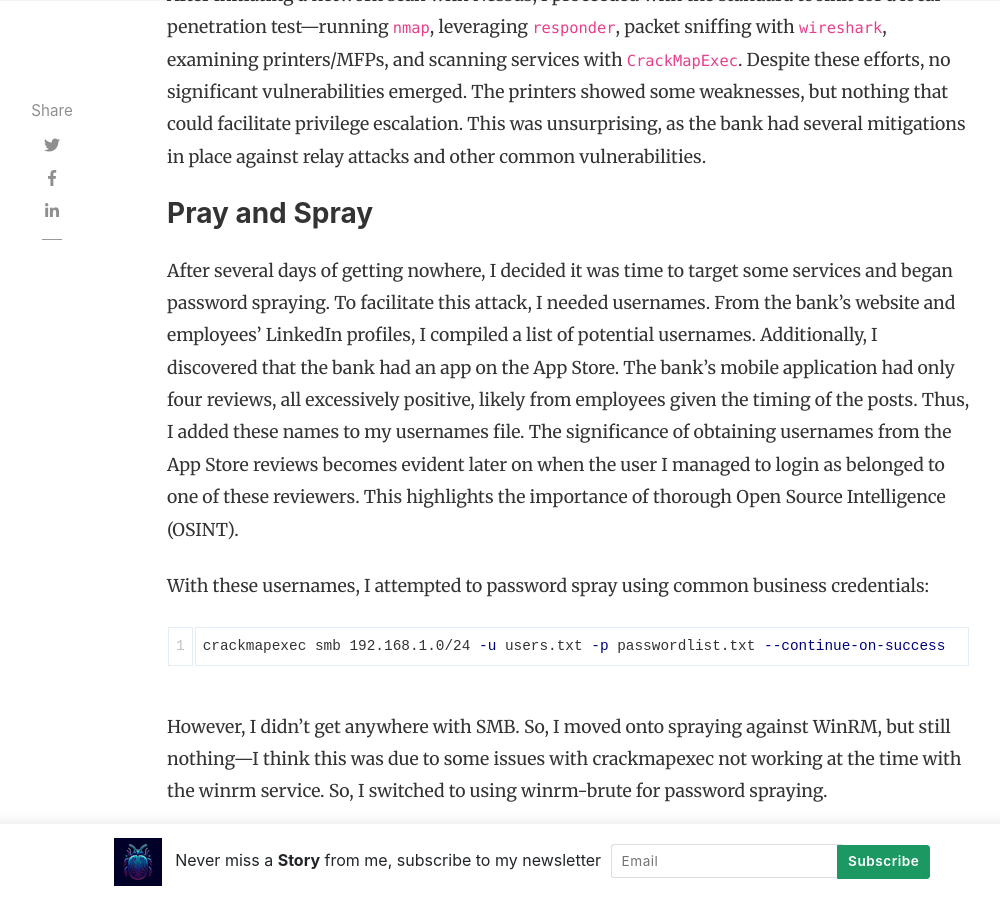
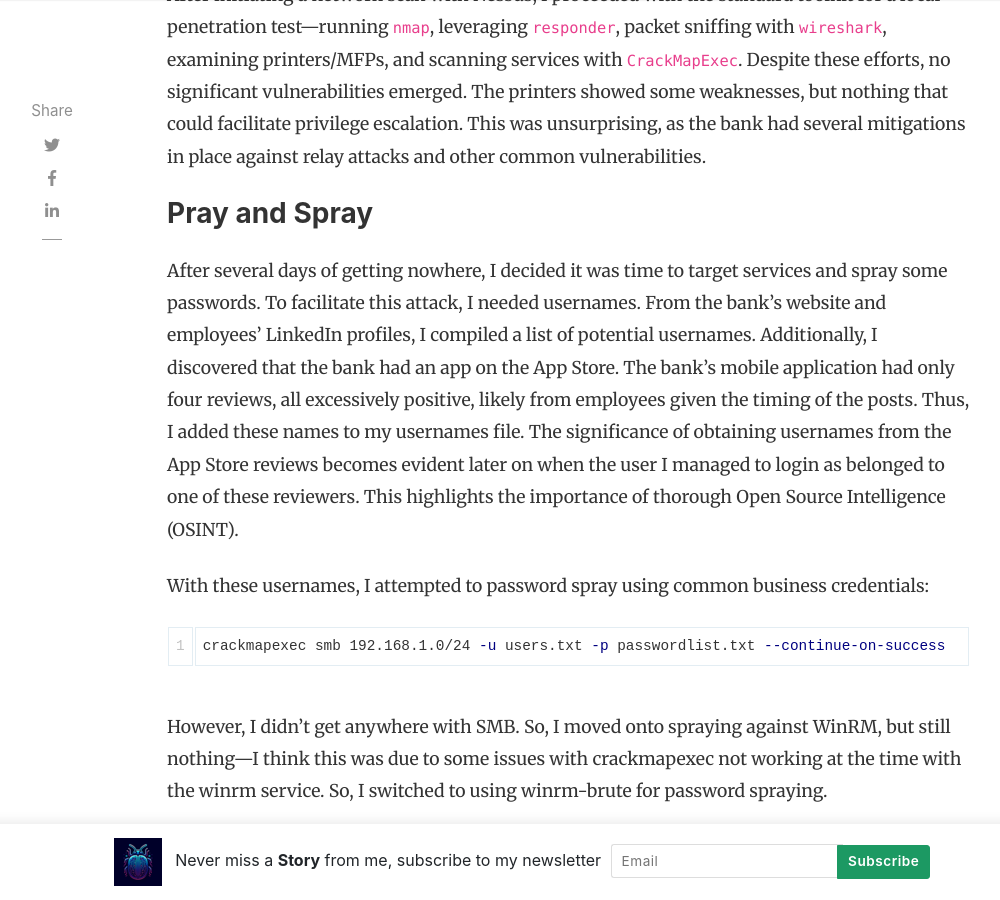
Before and after one commit to Turbul3nce/Turbul3nce.github.io, a Jekyll site: the page built from _posts/2024-08-21-password-pitfalls-2024.md, in a window 1280 px wide and 900 px high, scrolled down 1464 px. Shown: the whole window, without its empty margins (118-1118 px from the left). Built offline with Jekyll 4.4.1, drawn with Linux system fonts in a browser that asks for light colours; nearby versions of some CDN libraries; comment, search, counter and statistics services are not loaded.

Commit message:
Update 2024-08-21-password-pitfalls-2024.md

```diff
--- a/_posts/2024-08-21-password-pitfalls-2024.md
+++ b/_posts/2024-08-21-password-pitfalls-2024.md
@@ -12,7 +12,7 @@ Earlier this year, I was contracted to conduct a penetration test for a smaller
 After initiating a network scan with Nessus, I proceeded with the standard toolkit for a local penetration test—running `nmap`, leveraging `responder`, packet sniffing with `wireshark`, examining printers/MFPs, and scanning services with `CrackMapExec`. Despite these efforts, no significant vulnerabilities emerged. The printers showed some weaknesses, but nothing that could facilitate privilege escalation. This was unsurprising, as the bank had several mitigations in place against relay attacks and other common vulnerabilities.
 
 ### Pray and Spray
-After several days of getting nowhere, I decided it was time to target some services and began password spraying. To facilitate this attack, I needed usernames. From the bank's website and employees’ LinkedIn profiles, I compiled a list of potential usernames. Additionally, I discovered that the bank had an app on the App Store. The bank's mobile application had only four reviews, all excessively positive, likely from employees given the timing of the posts. Thus, I added these names to my usernames file. The significance of obtaining usernames from the App Store reviews becomes evident later on when the user I managed to login as belonged to one of these reviewers. This highlights the importance of thorough Open Source Intelligence (OSINT).
+After several days of getting nowhere, I decided it was time to target services and spray some passwords. To facilitate this attack, I needed usernames. From the bank's website and employees’ LinkedIn profiles, I compiled a list of potential usernames. Additionally, I discovered that the bank had an app on the App Store. The bank's mobile application had only four reviews, all excessively positive, likely from employees given the timing of the posts. Thus, I added these names to my usernames file. The significance of obtaining usernames from the App Store reviews becomes evident later on when the user I managed to login as belonged to one of these reviewers. This highlights the importance of thorough Open Source Intelligence (OSINT).
 
 With these usernames, I attempted to password spray using common business credentials:
 
```
